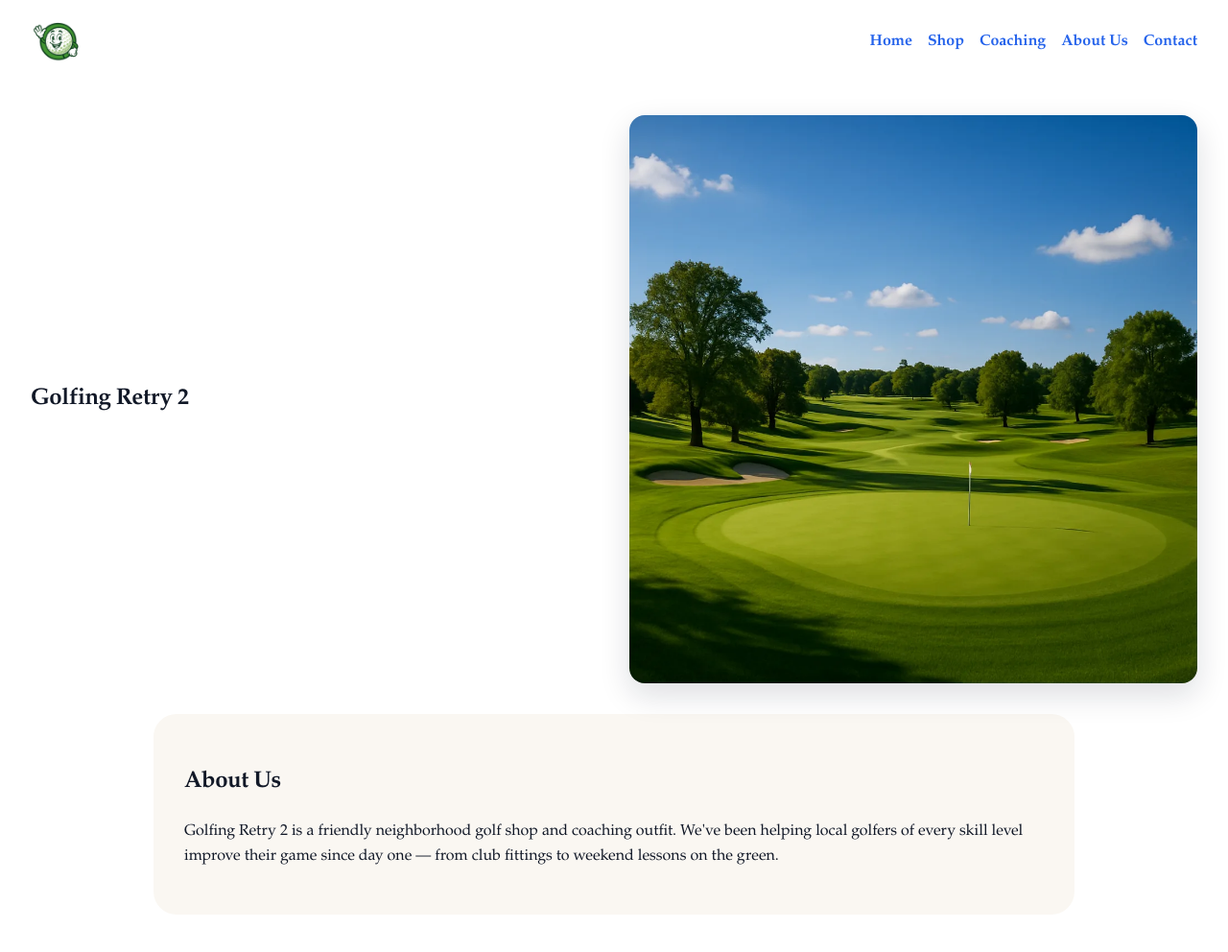
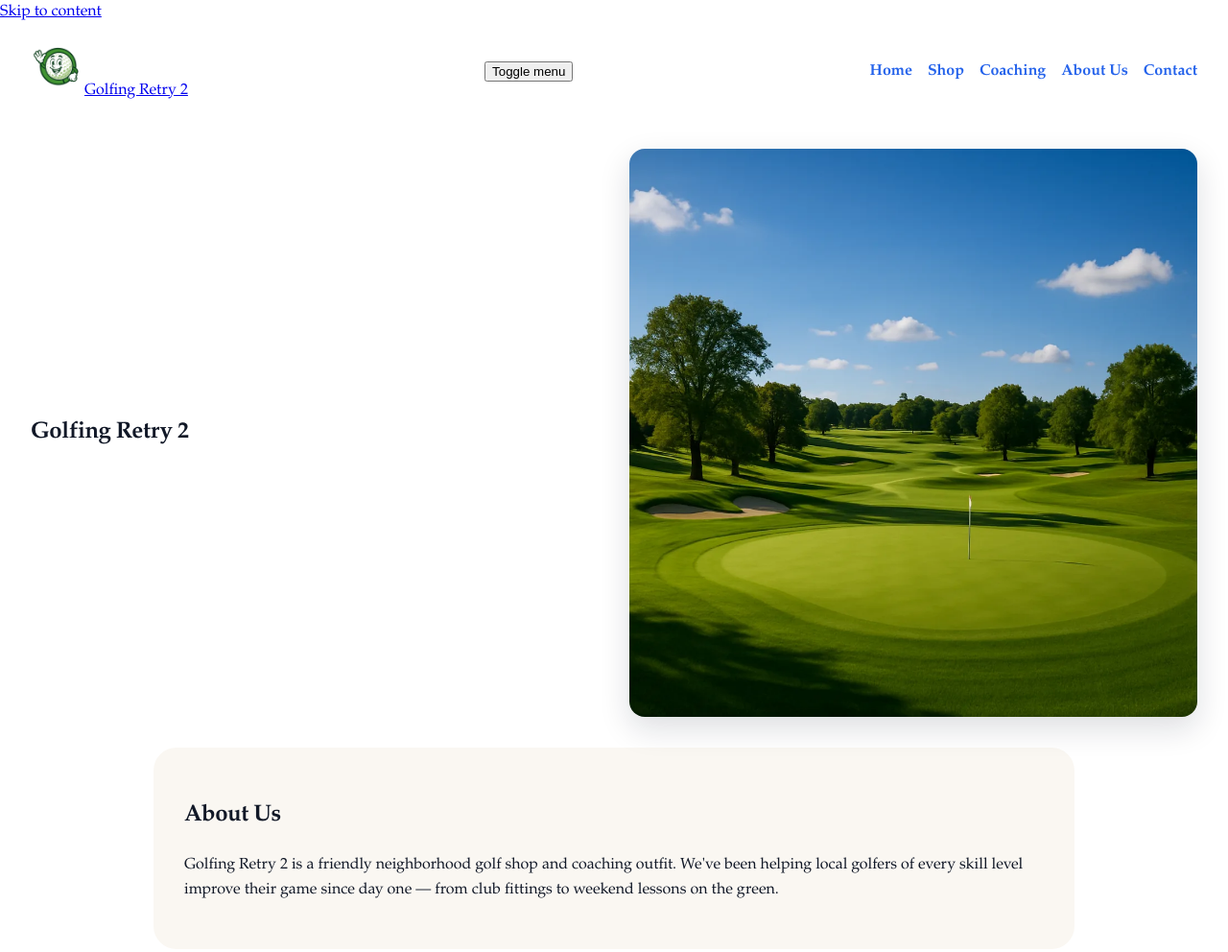
Before and after one commit to URBAN-TXT-TEENS-EXPLORING-TECHNOLOGY/golfing-retry-2, a plain HTML site: page index.html in a window 1280 px wide. Shown: the top 992 px of the page at 96% size. Drawn offline with Linux system fonts and the light colour scheme.

Commit message:
Update Golfing Retry 2 site

```diff
--- a/index.html
+++ b/index.html
@@ -3,21 +3,26 @@
 <head>
   <meta charset="UTF-8" />
   <meta name="viewport" content="width=device-width, initial-scale=1.0" />
+  <meta name="description" content="Golfing Retry 2 — local business website" />
+  <meta name="theme-color" content="#2563eb" />
   <title>Home</title>
   <link rel="stylesheet" href="styles.css" />
 </head>
 <body>
+  <a class="skip-link" href="#main-content">Skip to content</a>
   <header class="site-header">
-    <img class="logo" src="assets/logo.png" alt="Golfing Retry 2 logo" />
-    <nav class="site-nav"><a href="index.html" aria-current="page">Home</a><a href="shop.html">Shop</a><a href="coaching.html">Coaching</a><a href="about.html">About Us</a><a href="contact.html">Contact</a></nav>
+    <a class="site-brand" href="index.html" aria-label="Golfing Retry 2 home"><img class="logo" src="assets/logo.png" alt="Golfing Retry 2 logo" /><span>Golfing Retry 2</span></a>
+    <button class="menu-toggle" type="button" aria-expanded="false" aria-controls="site-nav"><span></span><span></span><span></span><span class="sr-only">Toggle menu</span></button>
+    <nav class="site-nav" id="site-nav" aria-label="Primary navigation"><a href="index.html" aria-current="page">Home</a><a href="shop.html">Shop</a><a href="coaching.html">Coaching</a><a href="about.html">About Us</a><a href="contact.html">Contact</a></nav>
   </header>
-  <section class="hero hero-split" id="hero">
+  <main id="main-content">
+    <section class="hero hero-split" id="hero">
       <div class="hero-copy">
         <h1>Golfing Retry 2</h1>
 
 
       </div>
-      <div class="hero-media"><img src="assets/hero.jpg" alt="Golfing Retry 2 hero" /></div>
+      <div class="hero-media"><img src="assets/hero.jpg" alt="Golfing Retry 2 hero" fetchpriority="high" data-parallax="0.08" /></div>
     </section>
     <section class="content-section custom-prose" id="about-us">
       <h2>About Us</h2>
@@ -25,7 +30,7 @@
     </section>
     <section class="content-section gallery gallery-mosaic" id="gallery">
       <h2>Explore Our Space</h2>
-      <div class="gallery-grid"><img src="assets/hero.jpg" alt="Golfing Retry 2 photo" /><img src="assets/logo.png" alt="Golfing Retry 2 logo" /></div>
+      <div class="gallery-grid"><img src="assets/hero.jpg" alt="Golfing Retry 2 photo" loading="lazy" /><img src="assets/logo.png" alt="Golfing Retry 2 logo" loading="lazy" /></div>
     </section>
     <section class="cta-banner cta-solid" id="cta">
       <h2>Join Our Golf Community</h2>
@@ -36,7 +41,8 @@
       <div class="split-copy"><h2>About Us</h2><p>Golfing Retry 2 is a friendly neighborhood golf shop and coaching outfit. We've been helping local golfers of every skill level improve their game since day one — from club fittings to weekend lessons on the green.</p></div>
 
     </section>
-    <footer id="footer"><p>&copy; 2026 Golfing Retry 2</p></footer>
+  </main>
+  <footer id="footer"><p>&copy; 2026 Golfing Retry 2</p></footer>
   <script src="mock-interactions.js"></script>
   <script src="main.js"></script>
 </body>
```
